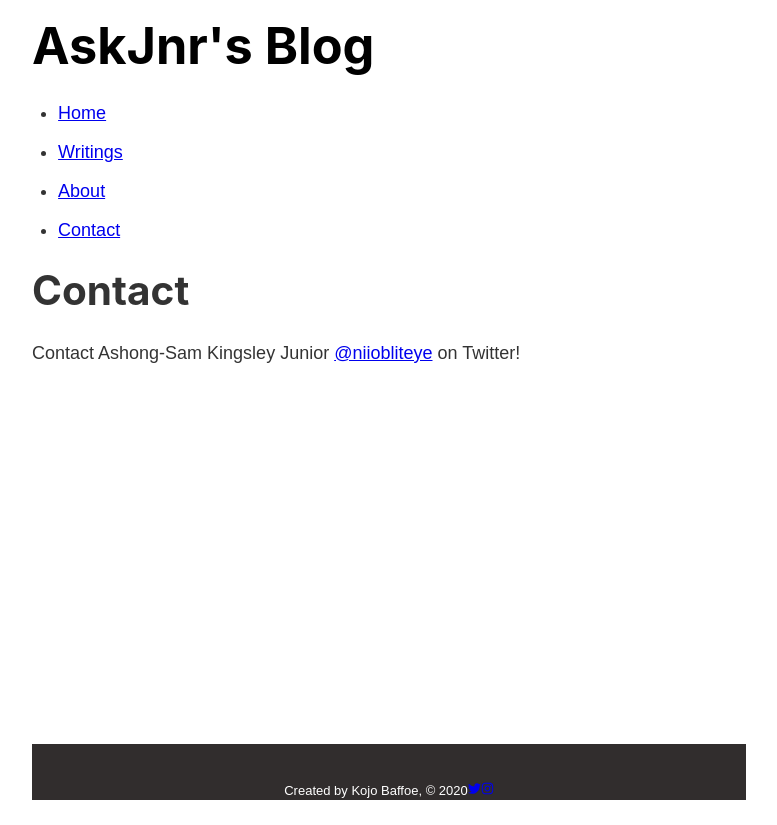
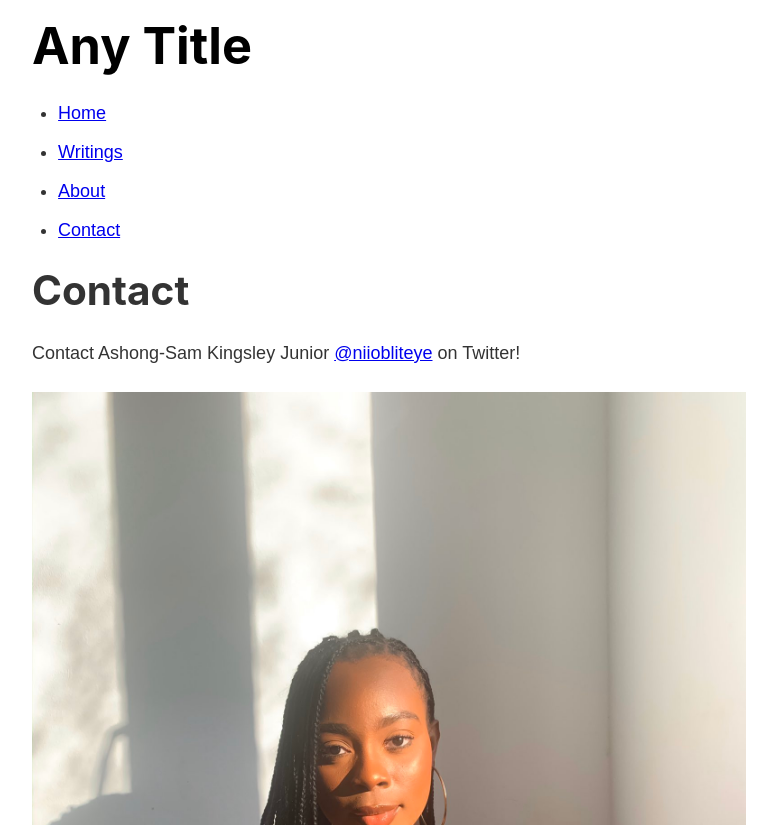
Before and after one commit to kojobaffoe011/gatsby-blog, a Gatsby site: page /contact in a window 1280 px wide. Shown: the top 825 px of the page, without its empty margins (251-1028 px from the left). Built offline with nearby package versions, Linux system fonts and the light colour scheme; Gatsby itself is replaced by a stand-in of ours.

Commit message:
gatsby blog

```diff
--- a/gatsby-config.js
+++ b/gatsby-config.js
@@ -1,6 +1,6 @@
 module.exports = {
     siteMetadata:{
-        title: `AskJnr's Blog`,
+        title: `Any Title`,
         author: `Kojo Baffoe`
   },
     plugins: [
--- a/src/pages/contact.js
+++ b/src/pages/contact.js
@@ -1,13 +1,27 @@
 import React from "react"
+import {Link,graphql,useStaticQuery} from "gatsby"
+import Img from 'gatsby-image'
 import Layout from "../components/layout"
 import Head from '../components/head'
 
-const ContactPage = () => {
+const ContactPage = () => {const data = useStaticQuery( graphql`
+query {
+   file(relativePath: { eq: "homeImg.jpg" }) {
+    childImageSharp {
+      fluid(maxWidth: 500) {
+        ...GatsbyImageSharpFluid
+      }
+    }
+  }
+}
+`)
+
     return (
         <Layout>
             <Head title = "Contact"/>
             <h1>Contact</h1>
             <p>Contact Ashong-Sam Kingsley Junior <a href="https://twitter.com/niiobliteye" target = "_blank">@niiobliteye</a> on Twitter!</p>
+            <p><Img fluid = {data.file.childImageSharp.fluid} /></p>
         </Layout>
     )
 }
--- a/src/pages/index.js
+++ b/src/pages/index.js
@@ -8,22 +8,23 @@ import indexStyles from './index.module.scss'
 const IndexPage = () => {
    const data = useStaticQuery( graphql`
   query {
-    file(relativePath: { eq: "homeImg.jpg" }) {
+     file(relativePath: { eq: "homeImg.jpg" }) {
       childImageSharp {
-        fluid(maxWidth: 1000) {
+        fluid(maxWidth: 500) {
           ...GatsbyImageSharpFluid
         }
       }
     }
   }
 `)
+
   return (
 
     <Layout>
       <Head title = "Home"/>
       <h1 className={indexStyles.h1}>Welcome!</h1>
       <h2>This blog was created for shegey reasons</h2>
-      <p>Wanna talk? <Link to="/contact">Reach me</Link></p>
+
       <p>
       Why do we use it?
       It is a long established fact that a reader will be distracted by the readable content of a page when looking at its layout. The point of using Lorem Ipsum is that it has a more-or-less normal distribution of letters, as opposed to using 'Content here, content here', making it look like readable English. Many desktop publishing packages and web page editors now use Lorem Ipsum as their default model text, and a search for 'lorem ipsum' will uncover many web sites still in their infancy. Various versions have evolved over the years, sometimes by accident, sometimes on purpose (injected humour and the like).
@@ -49,7 +50,7 @@ const IndexPage = () => {
       Why do we use it?
       It is a long established fact that a reader will be distracted by the readable content of a page when looking at its layout. The point of using Lorem Ipsum is that it has a more-or-less normal distribution of letters, as opposed to using 'Content here, content here', making it look like readable English. Many desktop publishing packages and web page editors now use Lorem Ipsum as their default model text, and a search for 'lorem ipsum' will uncover many web sites still in their infancy. Various versions have evolved over the years, sometimes by accident, sometimes on purpose (injected humour and the like).
       </p>
-
+      <p>Wanna talk? <Link to="/contact">Reach me</Link></p>
     </Layout>
 
   )
```
Also changed, not shown: src/posts/post1/images/black-line-png-2.png (added), src/posts/post1/images/img.jpeg (added).
